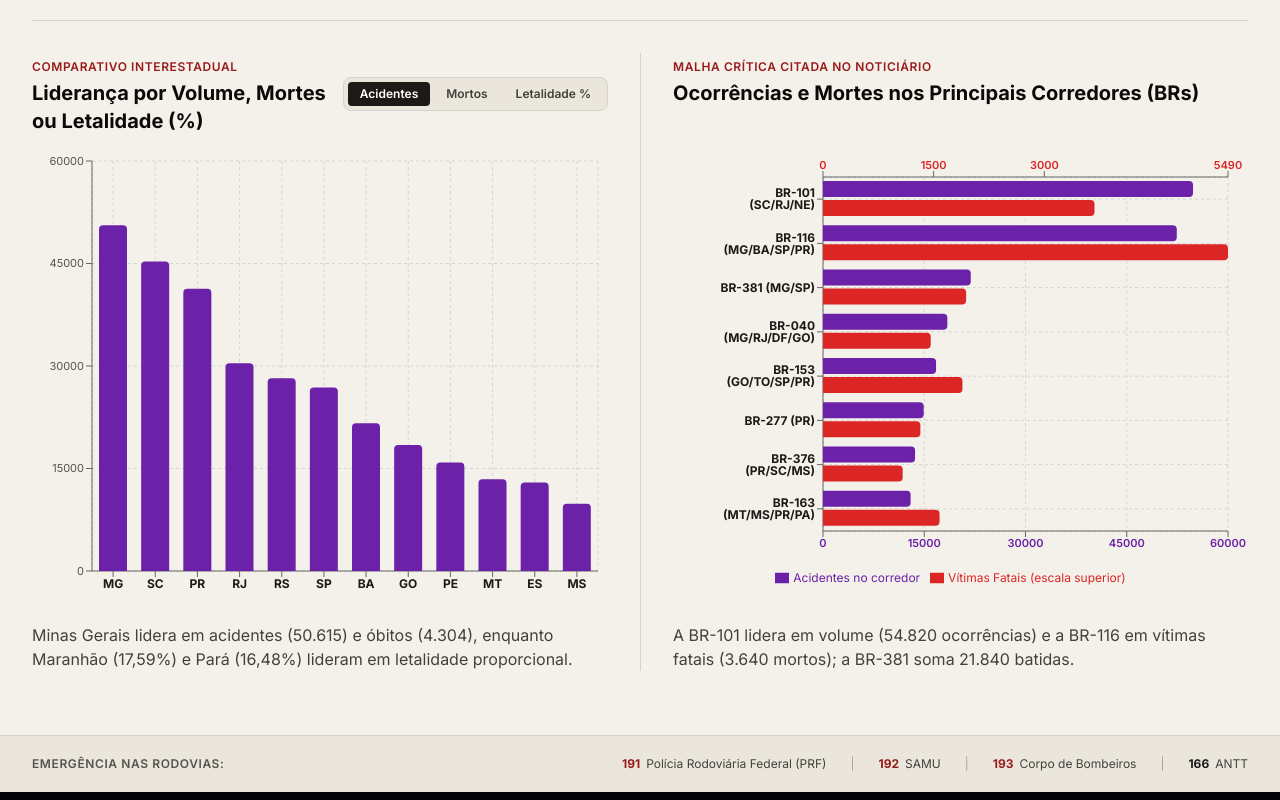
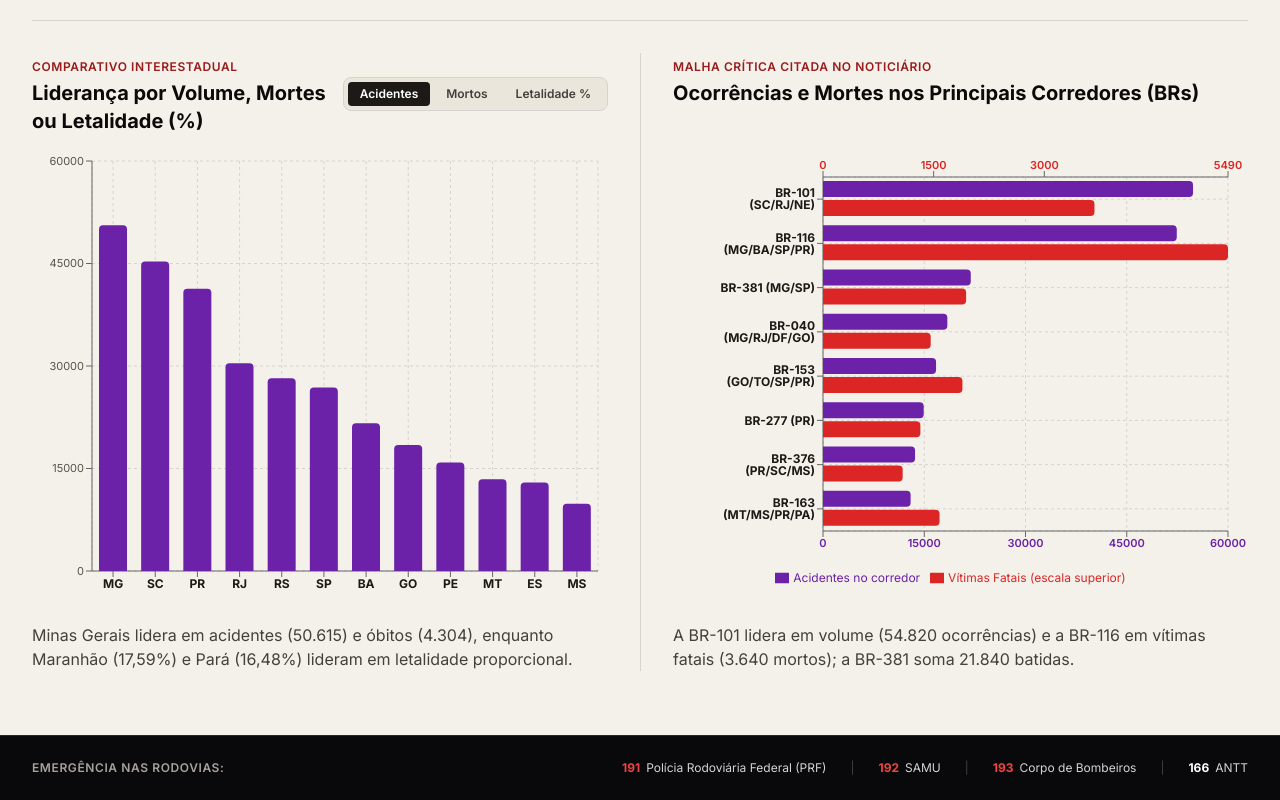
Before and after one commit to Jamilly-Andrade/bi-a2-acidentes, a React (Vite) app: page / in a window 1280 px wide. Shown: the part 2214-3014 px from the top of the page. Built offline with nearby package versions, Linux system fonts and the light colour scheme; the HTML template or start-up script is replaced by a standard one; a web font is replaced by a local one.

Commit message:
style: clareia seletor de clima, simplifica botao comparativo, diferencia cor da media veicular e aplica rodape preto

```diff
--- a/src/App.jsx
+++ b/src/App.jsx
@@ -1432,18 +1432,18 @@ export default function App() {
                   </h4>
                 </div>
                 <div className="flex items-center gap-2.5">
-                  <label htmlFor="select-clima-ficha" className="text-xs text-stone-400 font-semibold uppercase tracking-wider whitespace-nowrap">
+                  <label htmlFor="select-clima-ficha" className="text-xs text-stone-300 font-semibold uppercase tracking-wider whitespace-nowrap">
                     Alternar condição:
                   </label>
                   <select
                     id="select-clima-ficha"
                     value={selectedClima}
                     onChange={(e) => setSelectedClima(e.target.value)}
-                    className="px-3.5 py-1.5 rounded-lg border border-stone-700 bg-stone-900 text-xs sm:text-sm font-bold text-white focus:outline-none focus:border-red-500 cursor-pointer"
+                    className="px-3.5 py-1.5 rounded-lg border-2 border-stone-300 bg-[#faf8f5] hover:bg-white text-xs sm:text-sm font-bold text-stone-950 shadow-sm focus:outline-none focus:border-red-500 cursor-pointer transition"
                   >
                     {CLIMA_VITIMAS_DATA.map((item) => (
-                      <option key={item.condicao} value={item.condicao}>
-                        {item.condicao} — {item.acidentes.toLocaleString('pt-BR')} ocorrências
+                      <option key={item.condicao} value={item.condicao} className="bg-white text-stone-950">
+                        {item.condicao} ({item.acidentes.toLocaleString('pt-BR')} ocorrências)
                       </option>
                     ))}
                   </select>
@@ -1491,18 +1491,11 @@ export default function App() {
                 onClick={() => setShowFullClimaGrid((prev) => !prev)}
                 className="w-full flex items-center justify-between gap-4 bg-[#ebe6dc] hover:bg-[#e2dbcd] border border-stone-400 rounded-xl px-5 py-4 text-left transition shadow-sm"
               >
-                <div>
-                  <span className="text-xs font-semibold uppercase tracking-wider text-red-800 block">
-                    PAINEL COMPARATIVO COMPLETO • 10 CONDIÇÕES METEOROLÓGICAS
-                  </span>
-                  <span className="text-base sm:text-lg font-bold text-stone-950 block mt-0.5">
-                    {showFullClimaGrid
-                      ? 'Ocultar o painel comparativo completo dos gráficos de pizza para cada condição climática'
-                      : 'Veja o painel comparativo completo dos gráficos de pizza para cada condição climática'}
-                  </span>
-                </div>
+                <span className="text-xs sm:text-sm font-bold uppercase tracking-wider text-red-800">
+                  PAINEL COMPARATIVO COMPLETO • 10 CONDIÇÕES METEOROLÓGICAS
+                </span>
                 <ChevronDown
-                  className={`w-5 h-5 text-stone-900 transition-transform duration-200 shrink-0 ${
+                  className={`w-5 h-5 text-red-800 transition-transform duration-200 shrink-0 ${
                     showFullClimaGrid ? 'rotate-180' : ''
                   }`}
                 />
@@ -1638,7 +1631,7 @@ export default function App() {
                 </p>
               </div>
 
-              {/* Direita: Letalidade (#dc2626 Vermelho) e Média de Veículos por Tipo (#0d9488 Verde-petróleo) */}
+              {/* Direita: Letalidade (#dc2626 Vermelho) e Média de Veículos por Tipo (#0284c7 Azul-ciano) */}
               <div className="lg:col-span-6 lg:pl-8 mt-8 lg:mt-0 flex flex-col justify-between">
                 <div className="mb-3">
                   <span className="text-xs font-semibold uppercase tracking-wider text-red-800">
@@ -1671,7 +1664,7 @@ export default function App() {
                         type="number"
                         orientation="top"
                         domain={[0, 5]}
-                        tick={{ fill: '#0d9488', fontSize: 11, fontWeight: 600 }}
+                        tick={{ fill: '#0284c7', fontSize: 11, fontWeight: 600 }}
                       />
                       <YAxis
                         dataKey="tipo_acidente"
@@ -1699,7 +1692,7 @@ export default function App() {
                         xAxisId="media"
                         dataKey="media_veiculos"
                         name="Média de Veículos por Acidente (escala superior)"
-                        fill="#0d9488"
+                        fill="#0284c7"
                         barSize={15}
                         radius={[0, 4, 4, 0]}
                       />
@@ -2043,31 +2036,31 @@ export default function App() {
       </main>
 
       {/* =====================================================================
-          BARRA SUTIL DE CONTATOS DE EMERGÊNCIA NAS RODOVIAS (RODAPÉ EDITORIAL)
+          BARRA SUTIL DE CONTATOS DE EMERGÊNCIA NAS RODOVIAS (RODAPÉ EDITORIAL EM PRETO)
          ===================================================================== */}
-      <footer className="border-t border-stone-300 bg-[#ebe6dc] py-5 px-4 sm:px-6 lg:px-8">
-        <div className="max-w-7xl mx-auto flex flex-col sm:flex-row items-center justify-between gap-4 text-xs text-stone-700">
-          <span className="uppercase tracking-wider text-stone-600 font-semibold">
+      <footer className="border-t border-stone-800 bg-[#09090b] py-6 px-4 sm:px-6 lg:px-8">
+        <div className="max-w-7xl mx-auto flex flex-col sm:flex-row items-center justify-between gap-4 text-xs text-stone-300">
+          <span className="uppercase tracking-wider text-stone-400 font-semibold">
             Emergência nas Rodovias:
           </span>
           <div className="flex flex-wrap items-center justify-center gap-x-6 gap-y-2">
-            <a href="tel:191" className="hover:text-stone-950 transition">
-              <strong className="text-red-800 font-bold mr-1.5">191</strong>
+            <a href="tel:191" className="hover:text-white transition">
+              <strong className="text-red-500 font-bold mr-1.5">191</strong>
               <span>Polícia Rodoviária Federal (PRF)</span>
             </a>
-            <span className="text-stone-400 hidden sm:inline">|</span>
-            <a href="tel:192" className="hover:text-stone-950 transition">
-              <strong className="text-red-800 font-bold mr-1.5">192</strong>
+            <span className="text-stone-700 hidden sm:inline">|</span>
+            <a href="tel:192" className="hover:text-white transition">
+              <strong className="text-red-500 font-bold mr-1.5">192</strong>
               <span>SAMU</span>
             </a>
-            <span className="text-stone-400 hidden sm:inline">|</span>
-            <a href="tel:193" className="hover:text-stone-950 transition">
-              <strong className="text-red-800 font-bold mr-1.5">193</strong>
+            <span className="text-stone-700 hidden sm:inline">|</span>
+            <a href="tel:193" className="hover:text-white transition">
+              <strong className="text-red-500 font-bold mr-1.5">193</strong>
               <span>Corpo de Bombeiros</span>
             </a>
-            <span className="text-stone-400 hidden sm:inline">|</span>
-            <a href="tel:166" className="hover:text-stone-950 transition">
-              <strong className="text-stone-900 font-bold mr-1.5">166</strong>
+            <span className="text-stone-700 hidden sm:inline">|</span>
+            <a href="tel:166" className="hover:text-white transition">
+              <strong className="text-white font-bold mr-1.5">166</strong>
               <span>ANTT</span>
             </a>
           </div>
```
